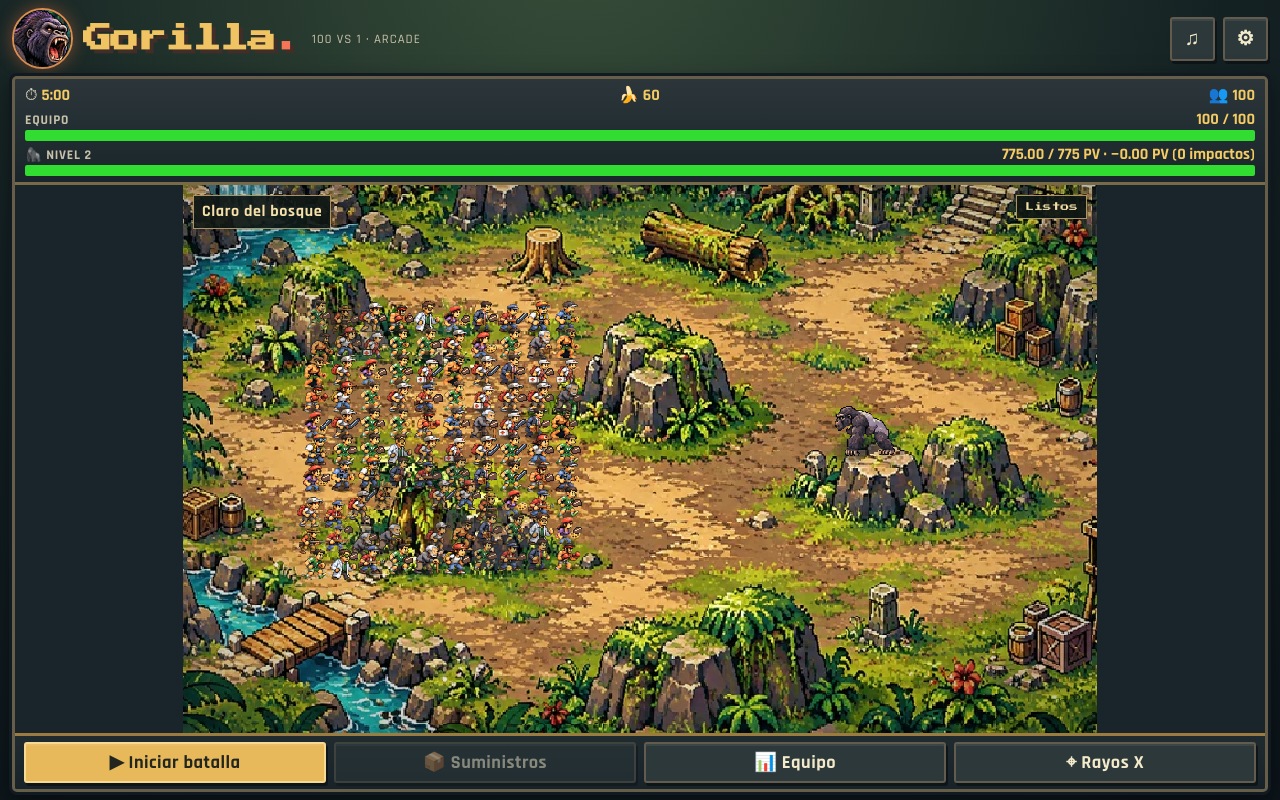
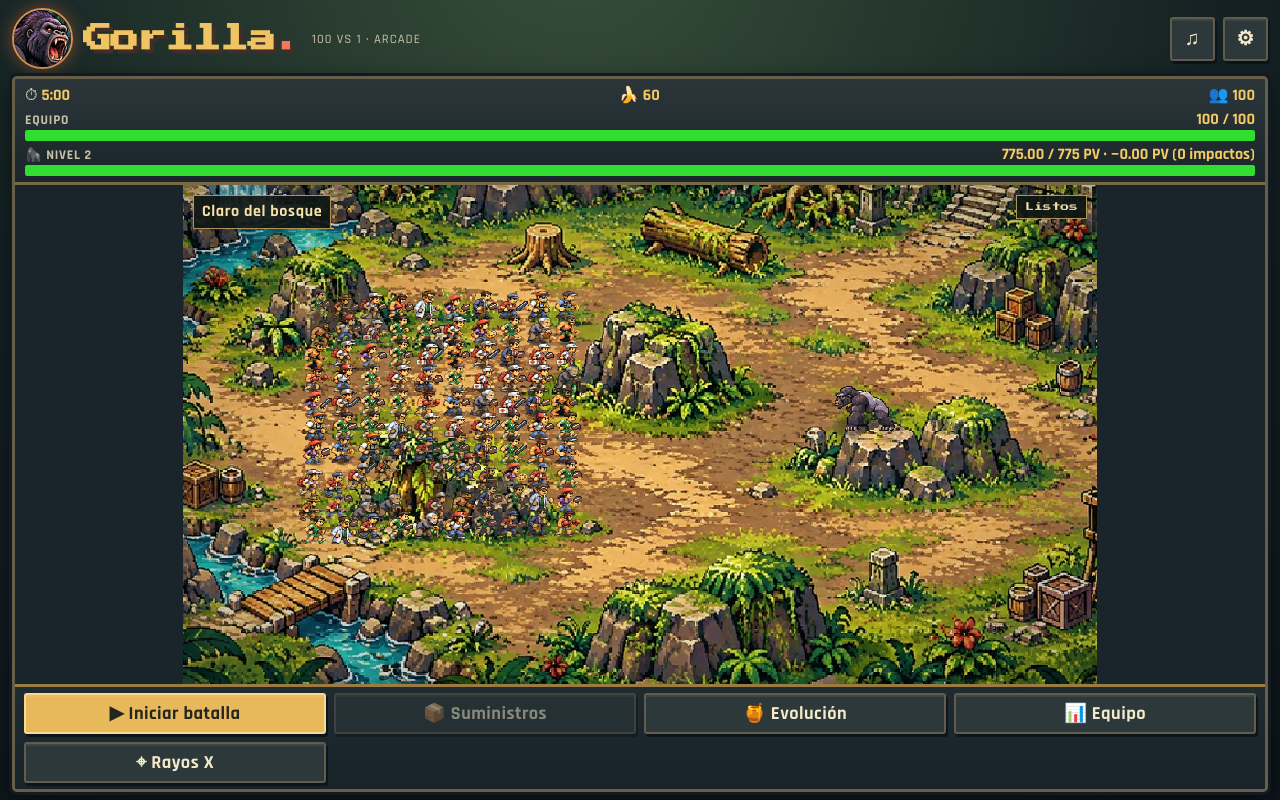
Before and after one commit to BrayanQuirino/gorilla, a React (Vite) app: page / in a window 1280 px wide. Built offline with nearby package versions, Linux system fonts and the light colour scheme.

Commit message:
Expose evolution honeycomb as a direct battlefield HUD button

```diff
--- a/src/main.jsx
+++ b/src/main.jsx
@@ -626,6 +626,7 @@ function App() {
               onClick={()=>abrir_estrategia('Combate')}>⚔️ Tácticas</button>}
           <button disabled={!iniciada||Boolean(batalla.resultado)||cargando_arena||anuncio}
             onClick={()=>abrir_estrategia('Suministros')}>📦 Suministros</button>
+          <button disabled={Boolean(batalla.resultado)||anuncio} onClick={()=>abrir_estrategia('Evolucion')}>🍯 Evolución</button>
           <button onClick={()=>abrir_estrategia('Equipo')}>📊 Equipo</button>
           <button aria-pressed={rayos_x} onClick={()=>cambiar_rayos_x(v=>!v)}>{rayos_x?'✕ Cerrar rayos X':'⌖ Rayos X'}</button>
         </div>
```
